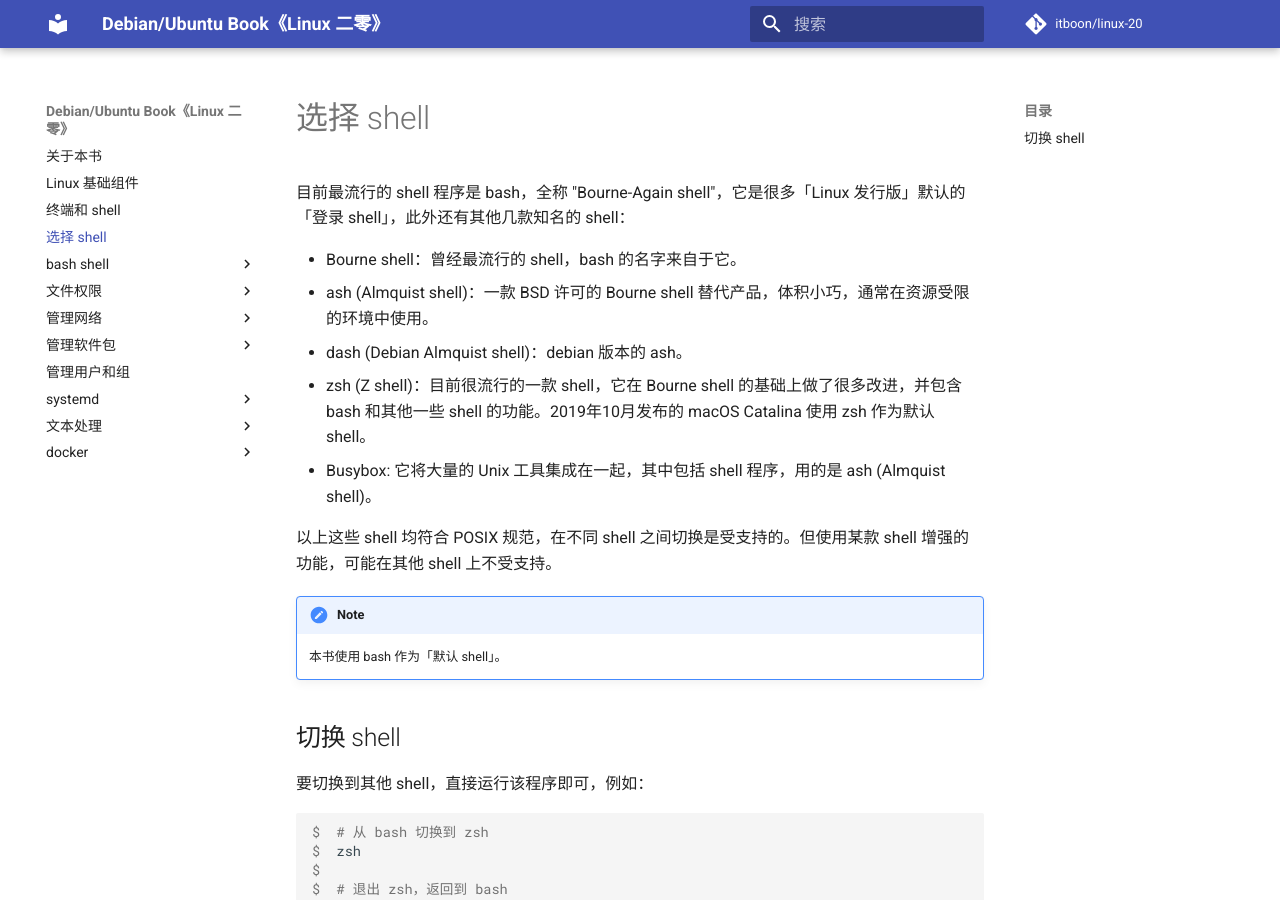
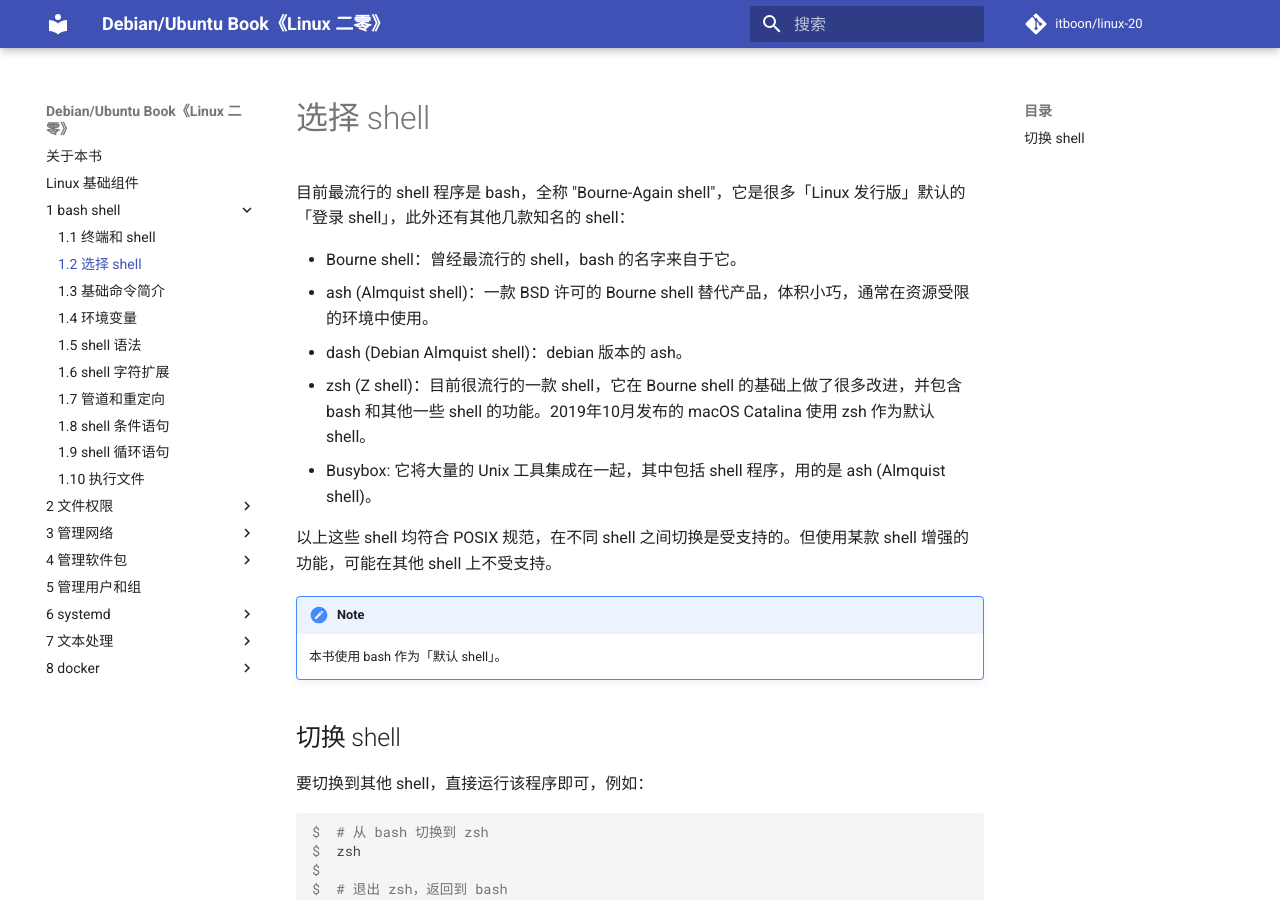
Before and after one commit to itboon/linux-20, an MkDocs documentation site: the page built from docs/bash/choose-shell.md, in a window 1280 px wide and 900 px high. Built offline with MkDocs 1.6.1 and Material for MkDocs 9.7.7, drawn with Linux system fonts in a browser that asks for light colours; comment, search, counter and statistics services are not loaded.

Commit message:
update nav

```diff
--- a/mkdocs.yml
+++ b/mkdocs.yml
@@ -26,37 +26,37 @@
 nav:
   - '关于本书': 'index.md'
   - 'Linux 基础组件': 'linux/linux.md'
-  - '终端和 shell': 'linux/tty-shell.md'
-  - '选择 shell': 'linux/choose-shell.md'
-  - 'bash shell':
-      - '基础命令简介' : 'bash/basic-commands.md'
-      - '环境变量' : 'bash/shell-env.md'
-      - 'shell 语法' : 'bash/shell-syntax.md'
-      - 'shell 字符扩展' : 'bash/shell-expansions.md'
-      - '管道和重定向' : 'bash/shell-redirect.md'
-      - 'shell 条件语句' : 'bash/shell-conditional.md'
-      - 'shell 循环语句' : 'bash/shell-loop.md'
-      - '执行文件' : 'bash/exec-file.md'
-  - '文件权限':
-      - '文件权限基础' : 'file-permission/basic.md'
-      - 'chmod 修改文件权限' : 'file-permission/chmod.md'
-      - 'chown 修改文件归属' : 'file-permission/chown.md'
-      - 'Linux 目录结构简介' : 'file-permission/linux-fhs.md'
-  - '管理网络':
-      - '配置网络' : 'network/configuration.md'
-      - 'iproute2' : 'network/iproute2.md'
-  - '管理软件包':
-    - '使用 apt 安装软件': 'package-management/apt.md'
-    - 'dpkg': 'package-management/dpkg.md'
-  - '管理用户和组': 'managing-user/user-and-group.md'
-  - 'systemd':
-      - 'systemd 和 systemctl' : 'systemd/systemd.md'
-      - '基于 systemd 部署服务' : 'systemd/deploying-service.md'
-  - '文本处理':
-      - 'grep 与正则表达式' : 'text-sculpting/grep-regexp.md'
-      - 'sed 流编辑器' : 'text-sculpting/sed.md'
-      - 'gawk 基础用法' : 'text-sculpting/awk.md'
-  - 'docker':
-      - '初试 docker' : 'docker/docker.md'
-      - 'docker compose' : 'docker/docker-compose.md'
-      - '反向代理和负载均衡' : 'docker/docker-lb.md'
+  - '1 bash shell':
+      - '1.1 终端和 shell': 'bash/tty-shell.md'
+      - '1.2 选择 shell': 'bash/choose-shell.md'
+      - '1.3 基础命令简介' : 'bash/basic-commands.md'
+      - '1.4 环境变量' : 'bash/shell-env.md'
+      - '1.5 shell 语法' : 'bash/shell-syntax.md'
+      - '1.6 shell 字符扩展' : 'bash/shell-expansions.md'
+      - '1.7 管道和重定向' : 'bash/shell-redirect.md'
+      - '1.8 shell 条件语句' : 'bash/shell-conditional.md'
+      - '1.9 shell 循环语句' : 'bash/shell-loop.md'
+      - '1.10 执行文件' : 'bash/exec-file.md'
+  - '2 文件权限':
+      - '2.1 文件权限基础' : 'file-permission/basic.md'
+      - '2.2 chmod 修改文件权限' : 'file-permission/chmod.md'
+      - '2.3 chown 修改文件归属' : 'file-permission/chown.md'
+      - '2.4 Linux 目录结构简介' : 'file-permission/linux-fhs.md'
+  - '3 管理网络':
+      - '3.1 配置网络' : 'network/configuration.md'
+      - '3.2 iproute2' : 'network/iproute2.md'
+  - '4 管理软件包':
+    - '4.1 使用 apt 安装软件': 'package-management/apt.md'
+    - '4.2 dpkg': 'package-management/dpkg.md'
+  - '5 管理用户和组': 'managing-user/user-and-group.md'
+  - '6 systemd':
+      - '6.1 systemd 和 systemctl' : 'systemd/systemd.md'
+      - '6.2 基于 systemd 部署服务' : 'systemd/deploying-service.md'
+  - '7 文本处理':
+      - '7.1 grep 与正则表达式' : 'text-sculpting/grep-regexp.md'
+      - '7.2 sed 流编辑器' : 'text-sculpting/sed.md'
+      - '7.3 gawk 基础用法' : 'text-sculpting/awk.md'
+  - '8 docker':
+      - '8.1 初试 docker' : 'docker/docker.md'
+      - '8.2 docker compose' : 'docker/docker-compose.md'
+      - '8.3 反向代理和负载均衡' : 'docker/docker-lb.md'
```
Also changed, not shown: docs/bash/choose-shell.md (renamed from docs/linux/choose-shell.md), docs/bash/tty-shell.md (renamed from docs/linux/tty-shell.md).
